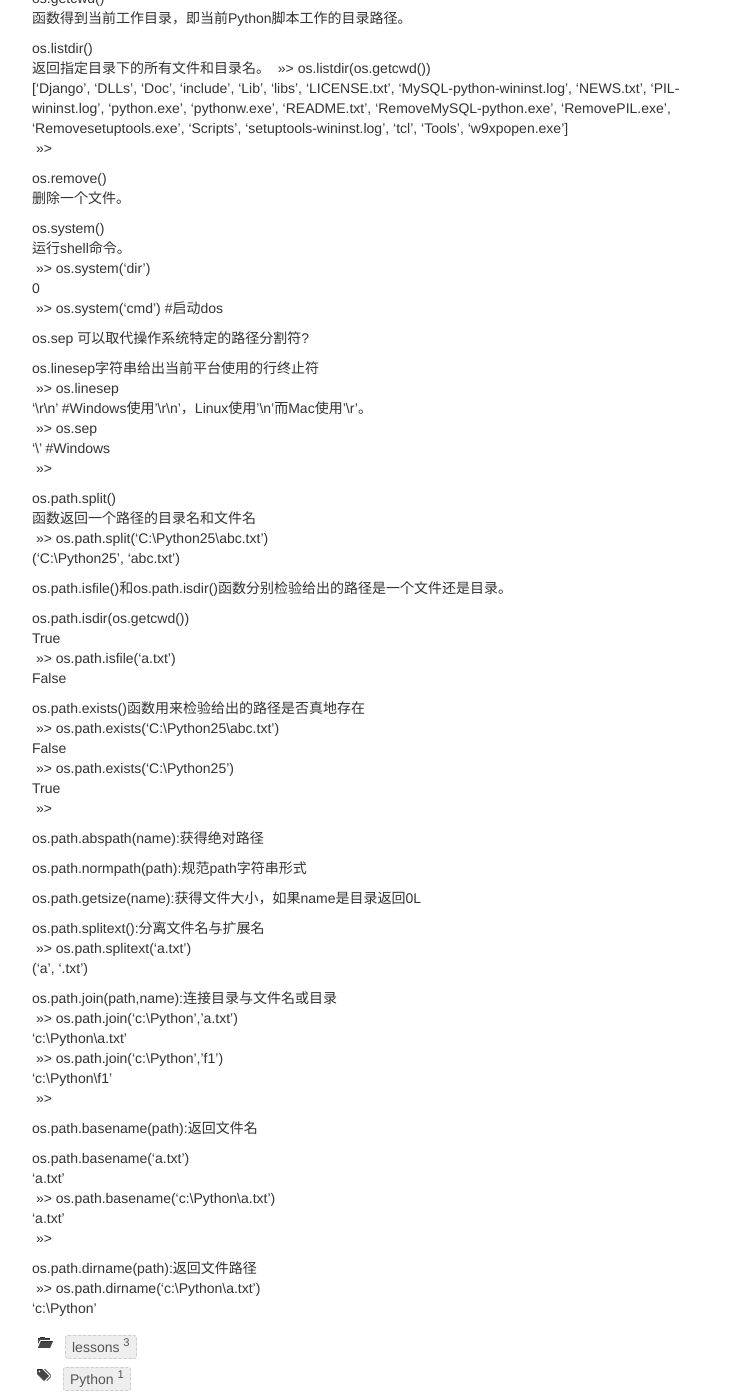
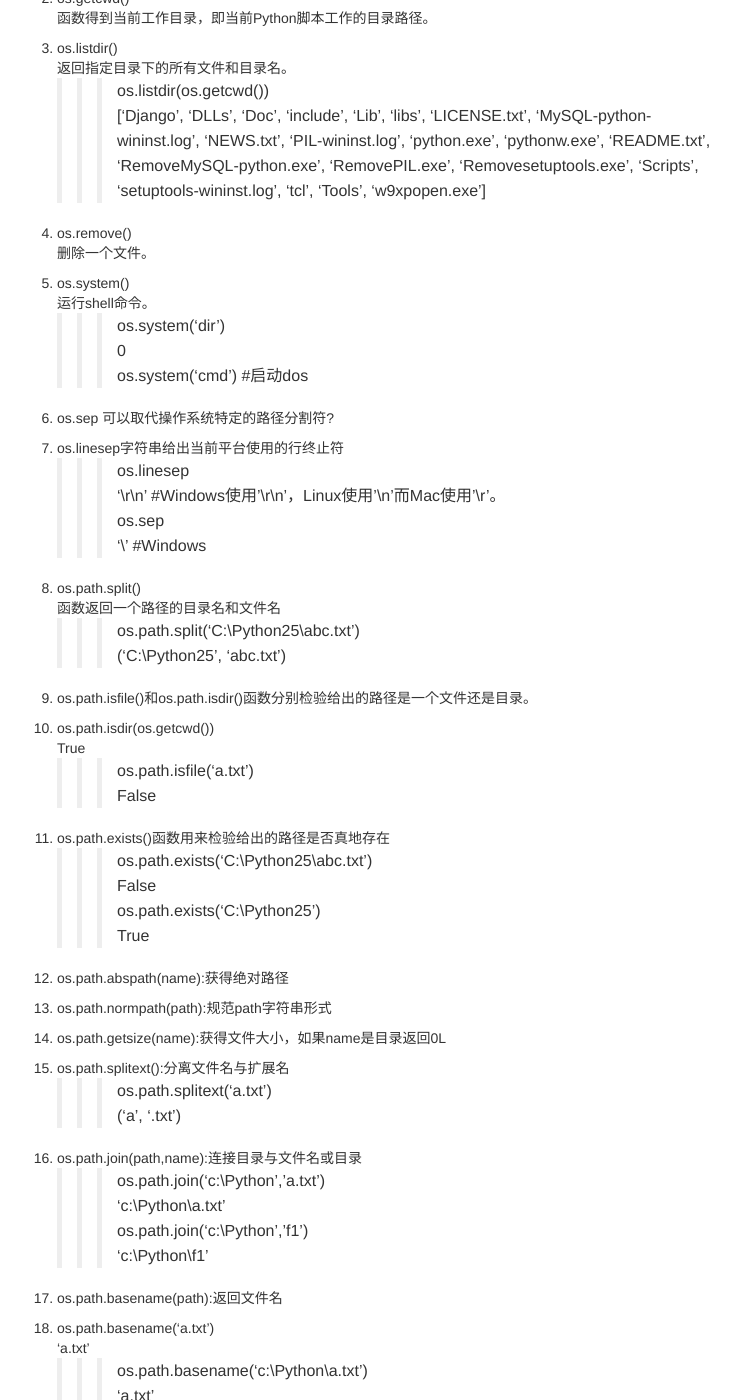
Before and after one commit to JannyLwj/JannyLwj.github.io, a Jekyll site: the page built from _posts/2016-09-06-PythonLesson1.md, in a window 1280 px wide and 1400 px high, scrolled down 455 px. Shown: the whole window, without its empty margins (258-998 px from the left). Built offline with Jekyll 4.4.1, drawn with Linux system fonts in a browser that asks for light colours; comment, search, counter and statistics services are not loaded; some of the changed lines change nothing that is shown; some of the changed text lies outside the part shown.

Commit message:
Update 2016-09-06-PythonLesson1.md

```diff
--- a/_posts/2016-09-06-PythonLesson1.md
+++ b/_posts/2016-09-06-PythonLesson1.md
@@ -10,81 +10,80 @@ tags : [Python]
     Python os模块包含普遍的操作系统功能。如果你希望你的程序能够与平台无关的话，这个模块是尤为重要的。(一语中的)
 
 #    常用方法
-
-os.name
+1. os.name
     输出字符串指示正在使用的平台。如果是windows 则用'nt'表示，对于Linux/Unix用户，它是'posix'。
 
-os.getcwd()
+2. os.getcwd()
     函数得到当前工作目录，即当前Python脚本工作的目录路径。
 
-os.listdir()
+3. os.listdir()
     返回指定目录下的所有文件和目录名。
     >>> os.listdir(os.getcwd())
      ['Django', 'DLLs', 'Doc', 'include', 'Lib', 'libs', 'LICENSE.txt', 'MySQL-python-wininst.log', 'NEWS.txt', 'PIL-wininst.log', 'python.exe', 'pythonw.exe', 'README.txt', 'RemoveMySQL-python.exe', 'RemovePIL.exe', 'Removesetuptools.exe', 'Scripts', 'setuptools-wininst.log', 'tcl', 'Tools', 'w9xpopen.exe']
      >>>
 
-os.remove()
+4. os.remove()
      删除一个文件。
 
-os.system()
+5. os.system()
      运行shell命令。
      >>> os.system('dir')
      0
      >>> os.system('cmd') #启动dos
 
-os.sep 可以取代操作系统特定的路径分割符?
+6. os.sep 可以取代操作系统特定的路径分割符?
 
-os.linesep字符串给出当前平台使用的行终止符
+7. os.linesep字符串给出当前平台使用的行终止符
     >>> os.linesep
     '\r\n'            #Windows使用'\r\n'，Linux使用'\n'而Mac使用'\r'。
     >>> os.sep
     '\\'                 #Windows
     >>>
 
-os.path.split()
+8. os.path.split()
     函数返回一个路径的目录名和文件名
     >>> os.path.split('C:\\Python25\\abc.txt')
     ('C:\\Python25', 'abc.txt')
 
-os.path.isfile()和os.path.isdir()函数分别检验给出的路径是一个文件还是目录。
+9. os.path.isfile()和os.path.isdir()函数分别检验给出的路径是一个文件还是目录。
 
-os.path.isdir(os.getcwd())
+10. os.path.isdir(os.getcwd())
     True
     >>> os.path.isfile('a.txt')
     False
 
-os.path.exists()函数用来检验给出的路径是否真地存在
+11. os.path.exists()函数用来检验给出的路径是否真地存在
     >>> os.path.exists('C:\\Python25\\abc.txt')
     False
     >>> os.path.exists('C:\\Python25')
     True
     >>>
 
-os.path.abspath(name):获得绝对路径
+12. os.path.abspath(name):获得绝对路径
 
-os.path.normpath(path):规范path字符串形式
+13. os.path.normpath(path):规范path字符串形式
 
-os.path.getsize(name):获得文件大小，如果name是目录返回0L
+14. os.path.getsize(name):获得文件大小，如果name是目录返回0L
 
-os.path.splitext():分离文件名与扩展名
+15. os.path.splitext():分离文件名与扩展名
     >>> os.path.splitext('a.txt')
     ('a', '.txt')
 
-os.path.join(path,name):连接目录与文件名或目录
+16. os.path.join(path,name):连接目录与文件名或目录
     >>> os.path.join('c:\\Python','a.txt')
     'c:\\Python\\a.txt'
     >>> os.path.join('c:\\Python','f1')
     'c:\\Python\\f1'
     >>>
 
-os.path.basename(path):返回文件名
+17. os.path.basename(path):返回文件名
 
-os.path.basename('a.txt')
+18. os.path.basename('a.txt')
     'a.txt'
     >>> os.path.basename('c:\\Python\\a.txt')
     'a.txt'
     >>>
 
-os.path.dirname(path):返回文件路径
+19. os.path.dirname(path):返回文件路径
     >>> os.path.dirname('c:\\Python\\a.txt')
     'c:\\Python'
```
